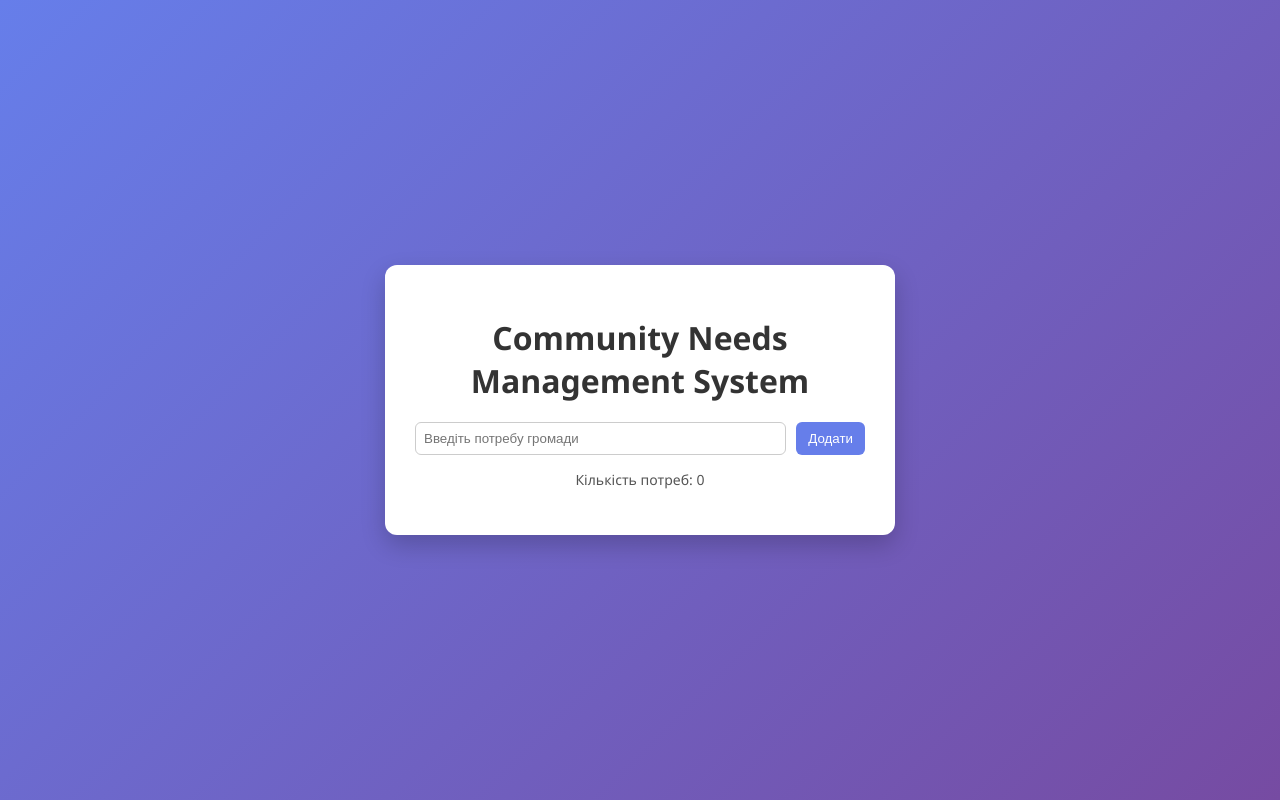
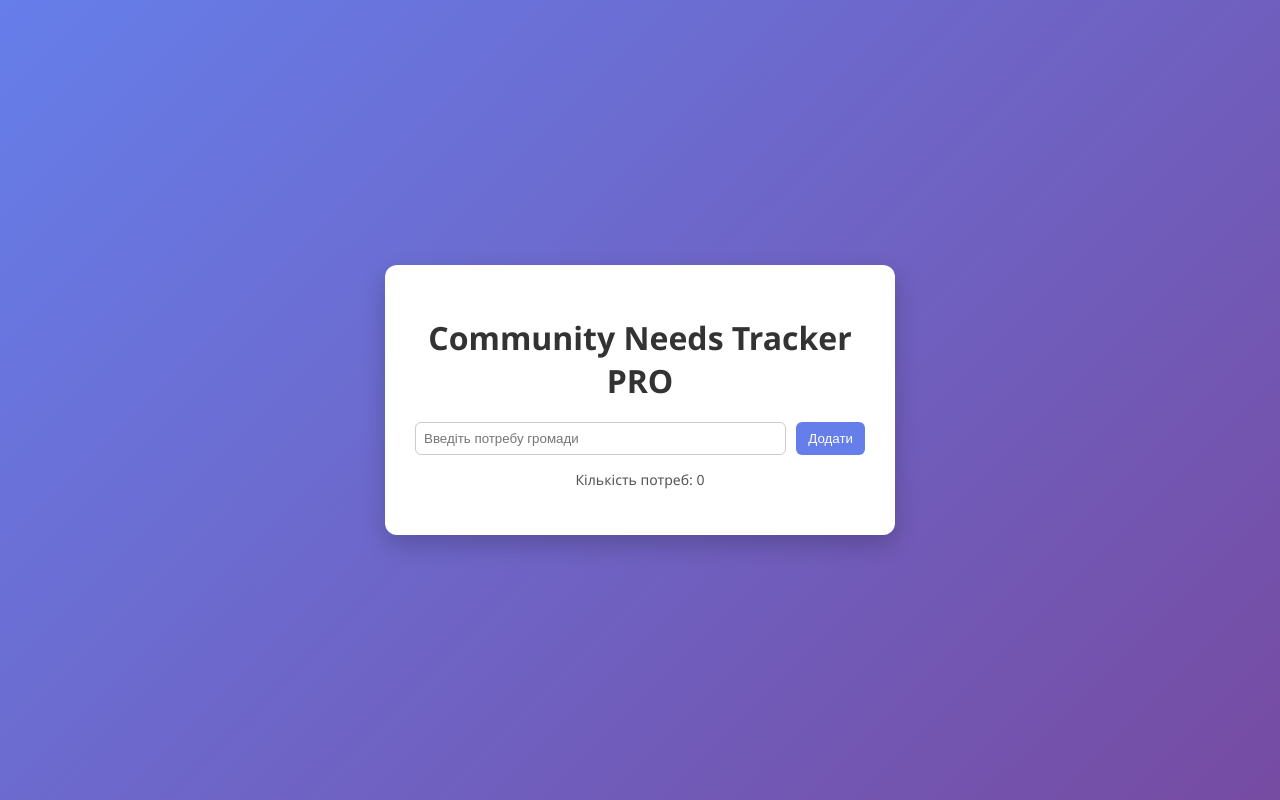
Before and after one commit to Sofier2/tracker, a plain HTML site: page index.html in a window 1280 px wide. Drawn offline with Linux system fonts and the light colour scheme.

Commit message:
feat: update title in feature branch

```diff
--- a/index.html
+++ b/index.html
@@ -8,7 +8,7 @@
 <body>
 
 <div class="container">
-    <h1>Community Needs Management System</h1>
+    <h1>Community Needs Tracker PRO</h1>
 
     <div class="input-group">
         <input type="text" id="needInput" placeholder="Введіть потребу громади">
```
